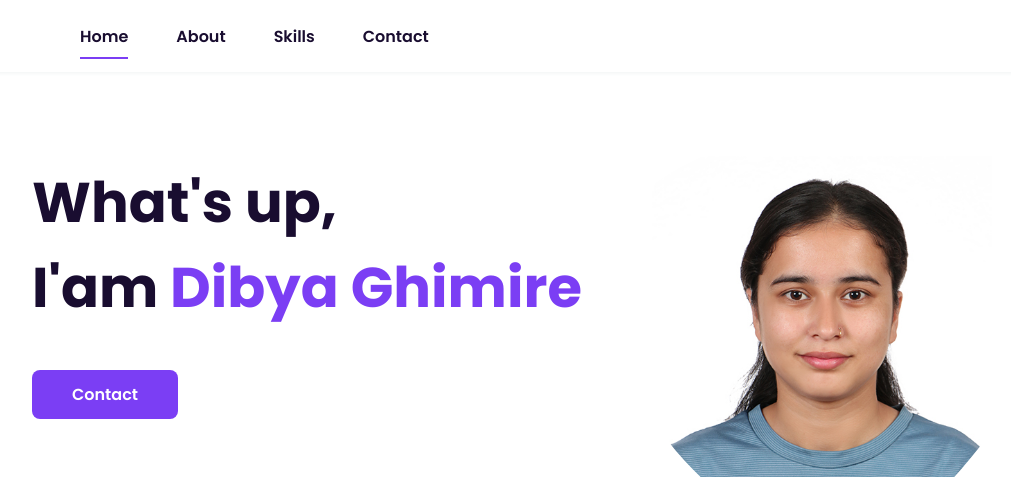
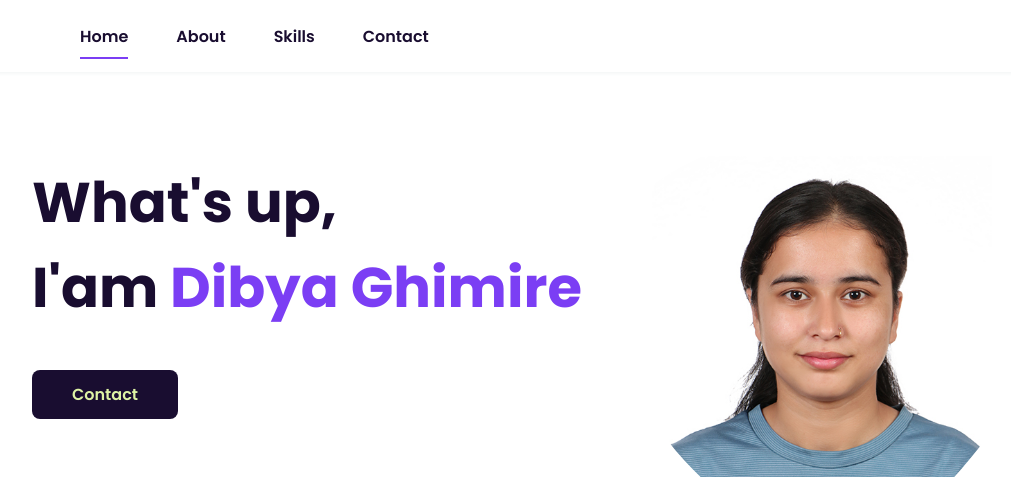
Before and after one commit to Dibya9920/dibyapersonalwebsite, a plain HTML site: page index.html in a window 1280 px wide. Shown: the top 477 px of the page, without its empty margins (96-1107 px from the left). Drawn offline with nearby package versions, Linux system fonts and the light colour scheme.

Commit message:
Update styles.css

```diff
--- a/assets/css/styles.css
+++ b/assets/css/styles.css
@@ -230,8 +230,8 @@ img {
 /*BUTTONS*/
 .button {
   display: inline-block;
-  background-color: var(--first-color);
-  color: #fff;
+  background-color: var(--second-color);
+  color: #def3a5;
   padding: 0.75rem 2.5rem;
   font-weight: var(--font-semi);
   border-radius: 0.5rem;
```
